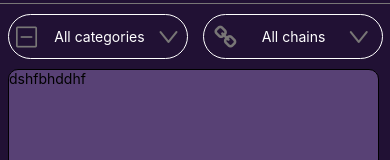
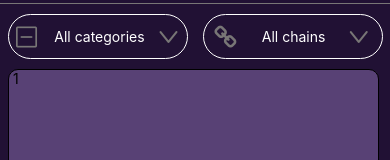
Before and after one commit to Umutonimireille/NFT, a React Native app: screen /Stat in a window 390 px wide. Shown: the part 121-281 px from the top of the page. Built offline with nearby package versions, Linux system fonts and the light colour scheme.

Commit message:
auto-commit-040c65e7d1c841d8a2aedb298c1962fe

```diff
--- a/components/Stat.js
+++ b/components/Stat.js
@@ -1,3 +1,4 @@
+
 import React, { useState } from "react";
 import {
   StyleSheet,
@@ -106,7 +107,14 @@ export default function Stat() {
       </View>
 
       <View style={styles.sec}>
-        <Text>dshfbhddhf</Text>
+      <View style={styles.category}>
+      <Text> 1</Text>
+      <View>
+
+      </View>
+
+      </View>
+
       </View>
 
 
```
